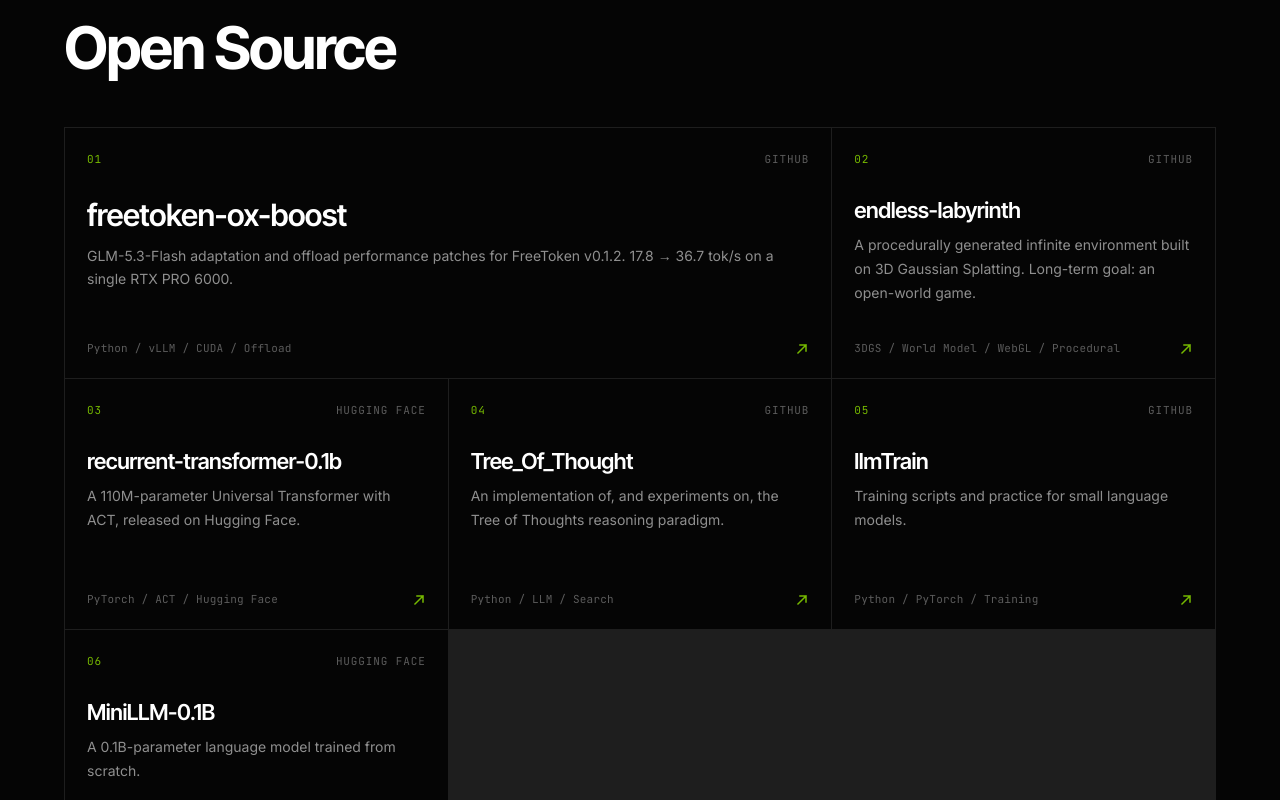
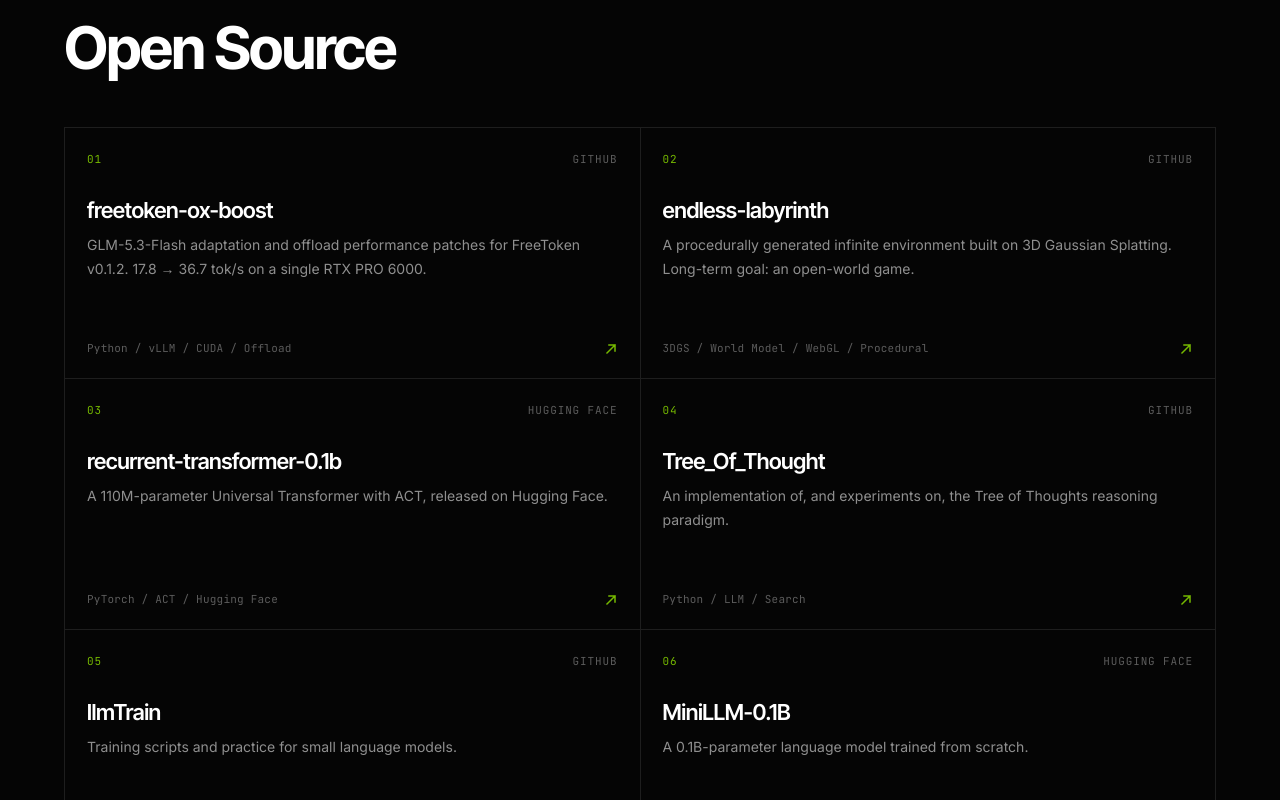
Before and after one commit to Cerynitius/Cerynitius.github.io, a Next.js app: page / in a window 1280 px wide. Shown: the part 3440-4240 px from the top of the page. Built offline with nearby package versions, Linux system fonts and the light colour scheme.

Commit message:
2x3 grid

```diff
--- a/app/content.ts
+++ b/app/content.ts
@@ -253,7 +253,6 @@
     },
     stack: ["Python", "vLLM", "CUDA", "Offload"],
     href: "https://github.com/Cerynitius/freetoken-ox-boost",
-    featured: true,
   },
   {
     id: "02",
--- a/app/globals.css
+++ b/app/globals.css
@@ -170,7 +170,7 @@
 .pill { padding: 5px 9px; border: 1px solid var(--green-dark); color: var(--green); font-family: var(--font-mono); font-size: 10px; letter-spacing: .1em; text-transform: uppercase; white-space: nowrap; }
 
 /* project cards */
-.cards { display: grid; grid-template-columns: repeat(3, minmax(0, 1fr)); gap: 1px; background: var(--line); border: 1px solid var(--line); }
+.cards { display: grid; grid-template-columns: repeat(2, minmax(0, 1fr)); gap: 1px; background: var(--line); border: 1px solid var(--line); }
 .card { position: relative; display: flex; flex-direction: column; min-height: 250px; padding: 22px 22px 20px; background: var(--bg); color: inherit; transition: background .25s ease; }
 .card::before { content: ""; position: absolute; left: 0; right: 0; top: 0; height: 2px; background: var(--green); transform: scaleX(0); transform-origin: 0 50%; transition: transform .4s var(--ease); }
 .card:hover { background: var(--panel); }
```
